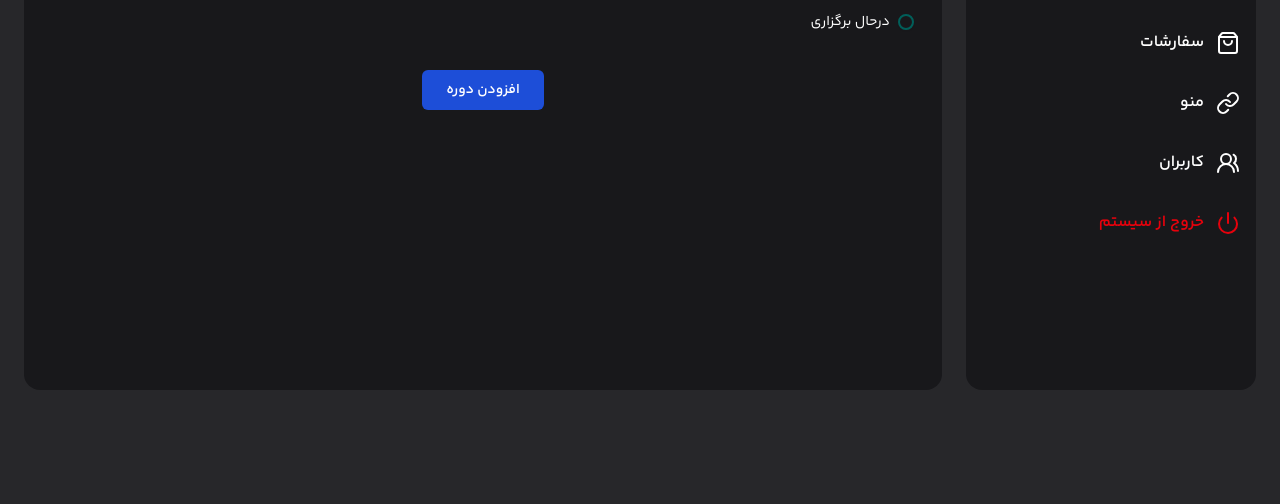
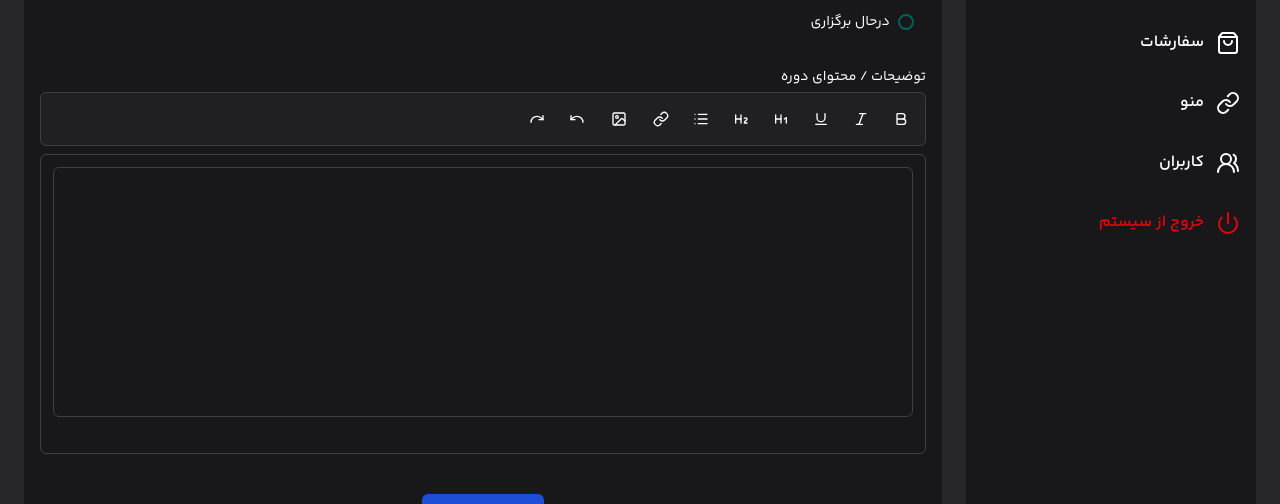
Before and after one commit to HosseinDev-02/genius-academy, a Next.js app: page /admin-panel/courses/add-course in a window 1280 px wide. Shown: the part 386-890 px from the top of the page. Before the commit the page ends 800 px from the top, so only its background shows below. Built offline with nearby package versions, Linux system fonts and the light colour scheme; no server answers; the database is empty.

Commit message:
add editor to project for course details page content

```diff
--- /dev/null
+++ b/src/components/admin-panel/Editor.tsx
@@ -0,0 +1,259 @@
+"use client";
+
+import React, { useEffect } from "react";
+import { useEditor, EditorContent } from "@tiptap/react";
+import StarterKit from "@tiptap/starter-kit";
+import Underline from "@tiptap/extension-underline";
+import Link from "@tiptap/extension-link";
+import Image from "@tiptap/extension-image";
+import TextAlign from "@tiptap/extension-text-align";
+import Paragraph from "@tiptap/extension-paragraph";
+import {
+    Bold,
+    Italic,
+    Underline as UnderlineIcon,
+    Link as LinkIcon,
+    Image as ImageIcon,
+    List,
+    Heading1,
+    Heading2,
+    Undo,
+    Redo,
+} from "lucide-react";
+import { Button } from "@/components/ui/button";
+import { cn } from "@/lib/utils";
+
+interface Props {
+    value?: string;
+    onChange: (value: string) => void;
+}
+
+const CustomParagraph = Paragraph.extend({
+    renderHTML({ HTMLAttributes}: { HTMLAttributes: any }) {
+      return ["p", { ...HTMLAttributes, class: "paragraph" }, 0]
+    },
+  });
+
+//   const CustomTitle = Paragraph.extend({
+//     renderHTML({ HTMLAttributes}: { HTMLAttributes: any }) {
+//       return ["p", { ...HTMLAttributes, class: "paragraph" }, 0]
+//     },
+//   });
+export default function TiptapEditor({ value, onChange }: Props) {
+    const editor = useEditor({
+        extensions: [
+            StarterKit.configure({
+                heading: { levels: [1, 2, 3] },
+                paragraph: false
+            }),
+            CustomParagraph,
+            Underline,
+            Link.configure({
+                openOnClick: false,
+            }),
+            Image,
+            Image.configure({
+                inline: false,
+            }),
+            TextAlign.configure({
+                types: ["heading", "paragraph"],
+            }),
+        ],
+        content: value || "",
+        editorProps: {
+            attributes: {
+                class: cn(
+                    "prose prose-sm sm:prose lg:prose-lg focus:outline-none min-h-[250px] p-4 rounded-md border",
+                    "bg-zinc-900 border-zinc-700 text-zinc-100 dark:prose-invert",
+                    "text-right leading-relaxed"
+                ),
+                dir: "rtl",
+            },
+        },
+        onUpdate: ({ editor }) => {
+            onChange(editor.getHTML());
+        },
+        immediatelyRender: false,
+    });
+
+    useEffect(() => {
+        if (editor && value !== editor.getHTML()) {
+            editor.commands.setContent(value || "", { emitUpdate: false });
+        }
+        console.log(value)
+    }, [value]);
+
+    if (!editor) return null;
+
+    const activeClass = "bg-primary text-white";
+    const btnClass = "h-8 w-8 p-0 rounded-md";
+
+    return (
+        <div className="w-full">
+            {/* Toolbar */}
+            <div className="flex flex-wrap items-center gap-2 border border-zinc-700 rounded-md p-2 mb-2 bg-zinc-800/60 backdrop-blur">
+                <Button
+                    type="button"
+                    size="icon"
+                    variant="ghost"
+                    onClick={() => editor.chain().focus().toggleBold().run()}
+                    className={cn(
+                        btnClass,
+                        editor.isActive("bold") && activeClass
+                    )}
+                >
+                    <Bold size={16} />
+                </Button>
+
+                <Button
+                    type="button"
+                    size="icon"
+                    variant="ghost"
+                    onClick={() => editor.chain().focus().toggleItalic().run()}
+                    className={cn(
+                        btnClass,
+                        editor.isActive("italic") && activeClass
+                    )}
+                >
+                    <Italic size={16} />
+                </Button>
+
+                <Button
+                    type="button"
+                    size="icon"
+                    variant="ghost"
+                    onClick={() =>
+                        editor.chain().focus().toggleUnderline().run()
+                    }
+                    className={cn(
+                        btnClass,
+                        editor.isActive("underline") && activeClass
+                    )}
+                >
+                    <UnderlineIcon size={16} />
+                </Button>
+
+                <Button
+                    type="button"
+                    size="icon"
+                    variant="ghost"
+                    onClick={() =>
+                        editor.chain().focus().toggleHeading({ level: 1 }).run()
+                    }
+                    className={cn(
+                        btnClass,
+                        editor.isActive("heading", { level: 1 }) && activeClass
+                    )}
+                >
+                    <Heading1 size={16} />
+                </Button>
+
+                <Button
+                    type="button"
+                    size="icon"
+                    variant="ghost"
+                    onClick={() =>
+                        editor.chain().focus().toggleHeading({ level: 2 }).run()
+                    }
+                    className={cn(
+                        btnClass,
+                        editor.isActive("heading", { level: 2 }) && activeClass
+                    )}
+                >
+                    <Heading2 size={16} />
+                </Button>
+
+                <Button
+                    type="button"
+                    size="icon"
+                    variant="ghost"
+                    onClick={() =>
+                        editor.chain().focus().toggleBulletList().run()
+                    }
+                    className={cn(
+                        btnClass,
+                        editor.isActive("bulletList") && activeClass
+                    )}
+                >
+                    <List size={16} />
+                </Button>
+
+                <Button
+                    type="button"
+                    size="icon"
+                    variant="ghost"
+                    onClick={() => {
+                        const url = prompt("آدرس لینک:");
+                        if (url)
+                            editor.chain().focus().setLink({ href: url }).run();
+                    }}
+                    className={btnClass}
+                >
+                    <LinkIcon size={16} />
+                </Button>
+
+                <Button
+                    type="button"
+                    size="icon"
+                    variant="ghost"
+                    onClick={() => {
+                        // یه input مخفی می‌سازیم
+                        const input = document.createElement("input");
+                        input.type = "file";
+                        input.accept = "image/*";
+
+                        input.onchange = async () => {
+                            const file = input.files?.[0];
+                            if (!file) return;
+
+                            // فایل رو به Base64 تبدیل کن
+                            const reader = new FileReader();
+                            reader.onload = (e) => {
+                                const base64 = e.target?.result;
+                                if (base64 && editor) {
+                                    editor
+                                        .chain()
+                                        .focus()
+                                        .setImage({ src: base64 as string })
+                                        .run();
+                                }
+                            };
+                            reader.readAsDataURL(file);
+                        };
+
+                        input.click();
+                    }}
+                >
+                    <ImageIcon size={16} />
+                </Button>
+
+                <div className="ml-auto flex gap-2">
+                    <Button
+                        type="button"
+                        size="icon"
+                        variant="ghost"
+                        onClick={() => editor.chain().focus().undo().run()}
+                        className={btnClass}
+                    >
+                        <Undo size={16} />
+                    </Button>
+                    <Button
+                        type="button"
+                        size="icon"
+                        variant="ghost"
+                        onClick={() => editor.chain().focus().redo().run()}
+                        className={btnClass}
+                    >
+                        <Redo size={16} />
+                    </Button>
+                </div>
+            </div>
+
+            {/* Editor */}
+            <EditorContent
+                editor={editor}
+                className="border border-zinc-700 rounded-md min-h-[300px] bg-zinc-900 text-zinc-100 p-3 leading-relaxed"
+            />
+        </div>
+    );
+}
--- a/src/components/admin-panel/courses/CourseForm.tsx
+++ b/src/components/admin-panel/courses/CourseForm.tsx
@@ -30,6 +30,8 @@ import { Category, User, getAllCategories } from "@/src/lib/actions";
 import { Params } from "next/dist/server/request/params";
 import { Timestamp } from "next/dist/server/lib/cache-handlers/types";
 import { Toaster, toast } from "sonner";
+import dynamic from "next/dynamic";
+import TiptapEditor from "../Editor";
 
 interface CourseForm {
     courseId?: string;
@@ -47,6 +49,7 @@ const formSchema = z
         is_completed: z.enum(["isCompleted", "inProgress"], {
             errorMap: () => ({ message: "وضعیت را انتخاب کنید" }),
         }),
+        content: z.any(),
         image: z
             .any()
             .refine(
@@ -75,6 +78,7 @@ export default function CourseForm({
             short_name: "",
             is_completed: false,
             image: null,
+            content: {}
         },
     });
 
@@ -104,7 +108,7 @@ export default function CourseForm({
         formData.append("image", values.image);
 
         console.log(values);
-        console.log('Form Submitted !!');
+        console.log("Form Submitted !!");
 
         try {
             const res = await fetch("/api/courses", {
@@ -112,11 +116,10 @@ export default function CourseForm({
                 body: formData,
             });
             console.log(res);
-            if(res.ok) {
+            if (res.ok) {
                 toast.success("دوره با موفقیت افزوده شد");
-            }
-            else {
-                throw new Error('هنگام افزودن دوره خطایی رخ داد');
+            } else {
+                throw new Error("هنگام افزودن دوره خطایی رخ داد");
             }
         } catch (error) {
             console.log(error);
@@ -353,6 +356,18 @@ export default function CourseForm({
                         />
                     </div>
 
+                    <FormField
+                        control={form.control}
+                        name="content"
+                        render={({ field }) => (
+                            <FormItem>
+                                <FormLabel>توضیحات / محتوای دوره</FormLabel>
+                                <TiptapEditor value={field.value} onChange={field.onChange} />
+                                <FormMessage />
+                            </FormItem>
+                        )}
+                    />
+
                     <div className="flex items-center justify-center">
                         <Button
                             size={"lg"}
@@ -364,7 +379,17 @@ export default function CourseForm({
                     </div>
                 </form>
             </Form>
-            <Toaster position="top-center" toastOptions={{ duration: 2500, classNames:{success: "!bg-teal-700", error: "!bg-red-700",} , className: "!text-white !border-none", }}/>
+            <Toaster
+                position="top-center"
+                toastOptions={{
+                    duration: 2500,
+                    classNames: {
+                        success: "!bg-teal-700",
+                        error: "!bg-red-700",
+                    },
+                    className: "!text-white !border-none",
+                }}
+            />
         </div>
     );
 }
```
Also changed, not shown: package.json (+7 -0 lines), 1 other file (tests, documents, lock files or other folders).
